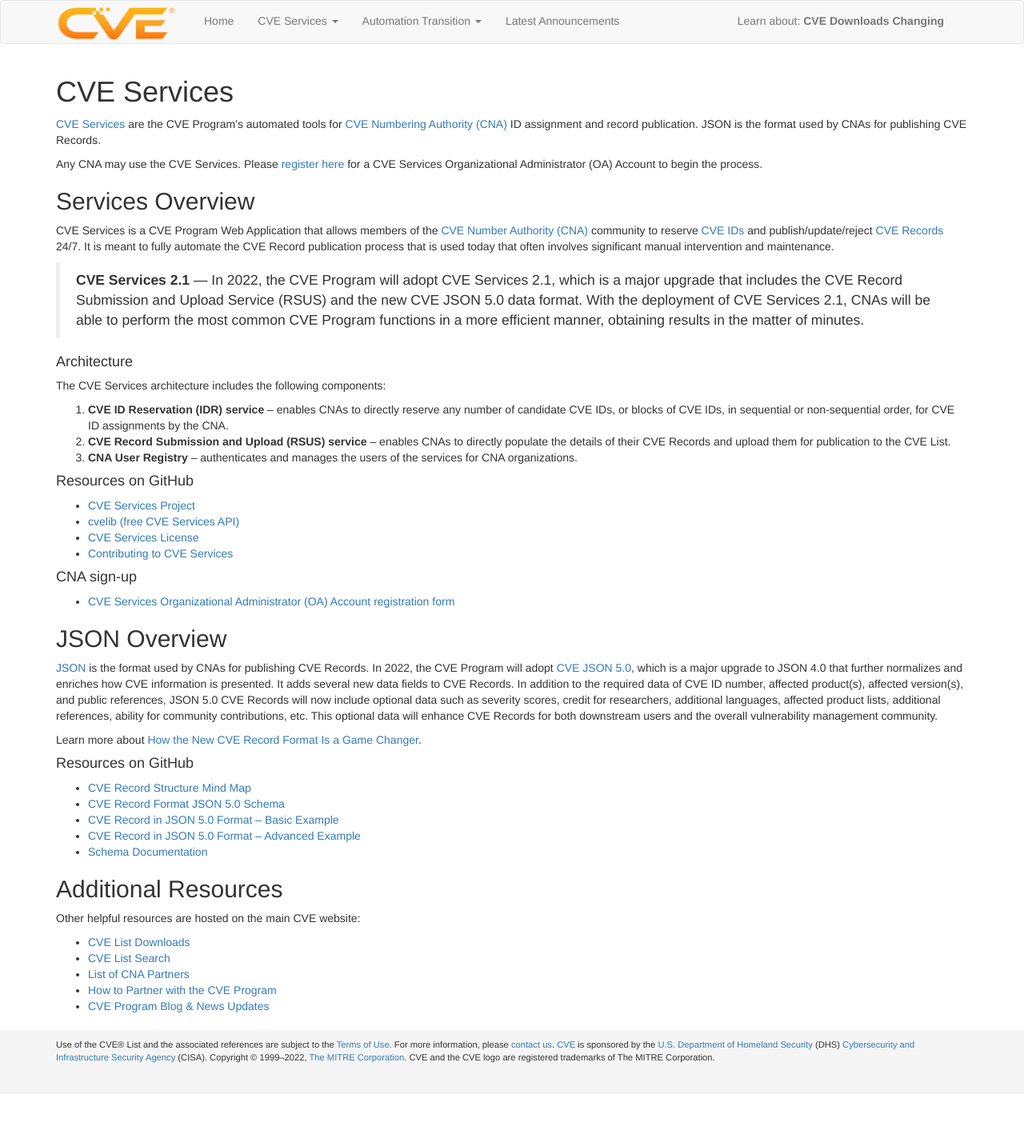
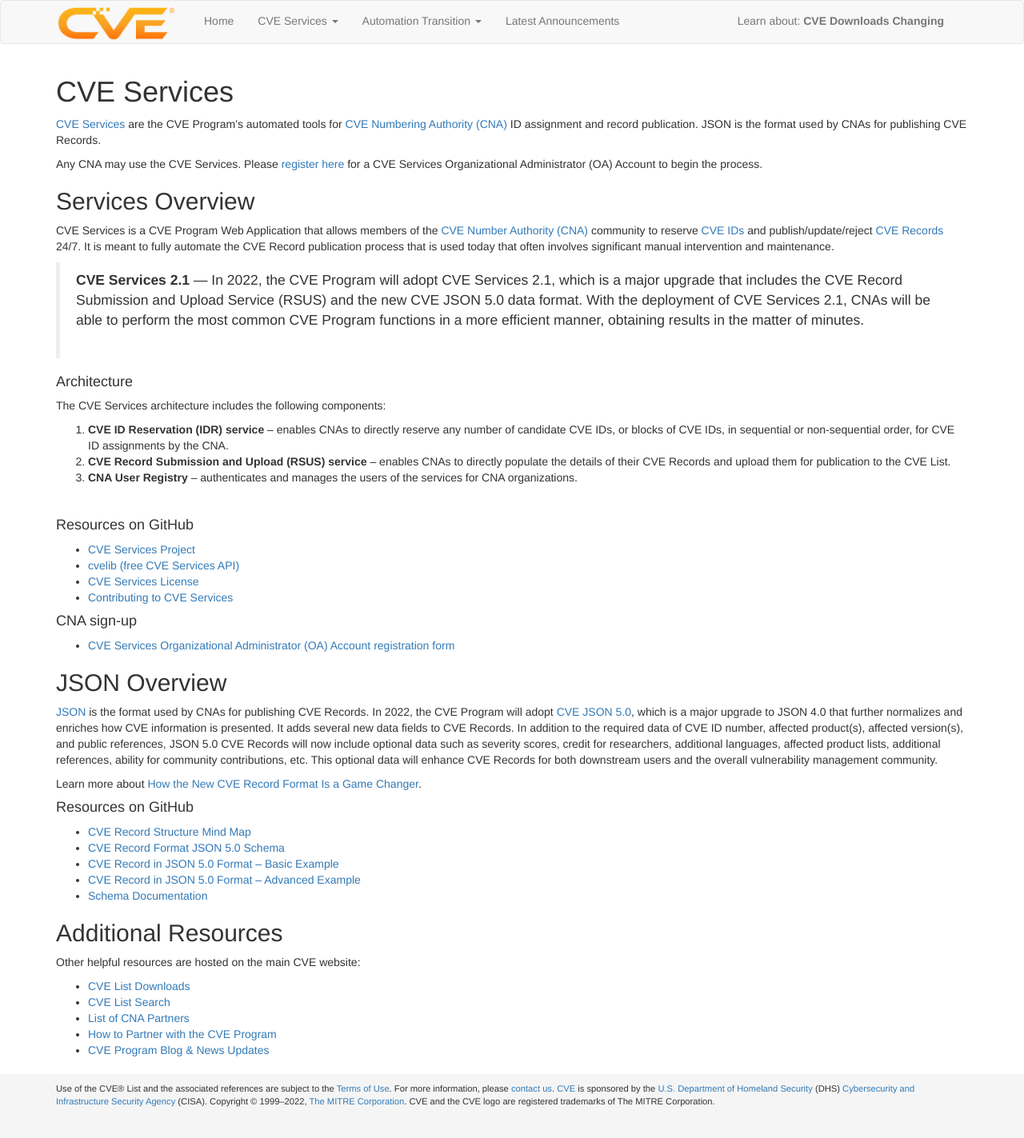
Before and after one commit to CVEProject/cveproject.github.io, a Jekyll site: the page built from automation-cve-services.md, in a window 1280 px wide. Shown: the whole page at 80% size. Built offline with Jekyll 4.4.1, drawn with Linux system fonts in a browser that asks for light colours; nearby versions of some CDN libraries; before the commit the page ends 1368 px from its top, so only the background shows below that.

Commit message:
Update automation-cve-services.md

```diff
--- a/automation-cve-services.md
+++ b/automation-cve-services.md
@@ -12,7 +12,7 @@ Any CNA may use the CVE Services. Please [register here](https://forms.monday.co
 CVE Services is a CVE Program Web Application that allows members of the [CVE Number Authority (CNA)](https://www.cve.org/PartnerInformation/Partner#CNA) community to reserve [CVE IDs](https://www.cve.org/ResourcesSupport/Glossary?activeTerm=glossaryCVEID) and publish/update/reject [CVE Records](https://www.cve.org/ResourcesSupport/Glossary?activeTerm=glossaryRecord) 24/7. It is meant to fully automate the CVE Record publication process that is used today that often involves significant manual intervention and maintenance.
 
 ><strong>CVE Services 2.1</strong> &mdash; In 2022, the CVE Program will adopt CVE Services 2.1, which is a major upgrade that includes the CVE Record Submission and Upload Service (RSUS) and the new CVE JSON 5.0 data format. With the deployment of CVE Services 2.1, CNAs will be able to perform the most common CVE Program functions in a more efficient manner, obtaining results in the matter of minutes.
-<br>
+<br><br>
 
 #### Architecture
 
@@ -23,6 +23,7 @@ The CVE Services architecture includes the following components:
   <li><strong>CVE Record Submission and Upload (RSUS) service</strong> – enables CNAs to directly populate the details of their CVE Records and upload them for publication to the CVE List.</li>
   <li><strong>CNA User Registry</strong> – authenticates and manages the users of the services for CNA organizations.</li>
 </ol>
+<br>
 
 #### Resources on GitHub
 
@@ -30,16 +31,19 @@ The CVE Services architecture includes the following components:
 * [cvelib (free CVE Services API)](https://github.com/RedHatProductSecurity/cvelib)
 * [CVE Services License](https://github.com/CVEProject/cve-services/blob/dev/LICENSE)
 * [Contributing to CVE Services](https://github.com/CVEProject/cve-services/blob/dev/CONTRIBUTING.md)
+<br>
 
 #### CNA sign-up
 
 * [CVE Services Organizational Administrator (OA) Account registration form]((https://forms.monday.com/forms/03132d0646401f5d10d06c60e25444a1?r=use1))
+<br>
 
 ## JSON Overview
 
 [JSON](https://json-schema.org/) is the format used by CNAs for publishing CVE Records. In 2022, the CVE Program will adopt [CVE JSON 5.0](https://github.com/CVEProject/cve-schema/blob/master/schema/v5.0/CVE_JSON_5.0_schema.json), which is a major upgrade to JSON 4.0 that further normalizes and enriches how CVE information is presented. It adds several new data fields to CVE Records. In addition to the required data of CVE ID number, affected product(s), affected version(s), and public references, JSON 5.0 CVE Records will now include optional data such as severity scores, credit for researchers, additional languages, affected product lists, additional references, ability for community contributions, etc. This optional data will enhance CVE Records for both downstream users and the overall vulnerability management community.
 
 Learn more about [How the New CVE Record Format Is a Game Changer](https://www.cve.org/Media/News/item/podcast/2021/07/13/How-the-New-CVE-Record).
+<br>
 
 #### Resources on GitHub
 
@@ -48,6 +52,7 @@ Learn more about [How the New CVE Record Format Is a Game Changer](https://www.c
 * [CVE Record in JSON 5.0 Format – Basic Example](https://github.com/cveproject/cve-schema/blob/master/schema/v5.0/docs/basic-example.json)
 * [CVE Record in JSON 5.0 Format – Advanced Example](https://github.com/cveproject/cve-schema/blob/master/schema/v5.0/docs/advanced-example.json)
 * [Schema Documentation](https://cveproject.github.io/cve-schema/schema/v5.0/docs/)
+<br>
 
 ## Additional Resources
 
```
